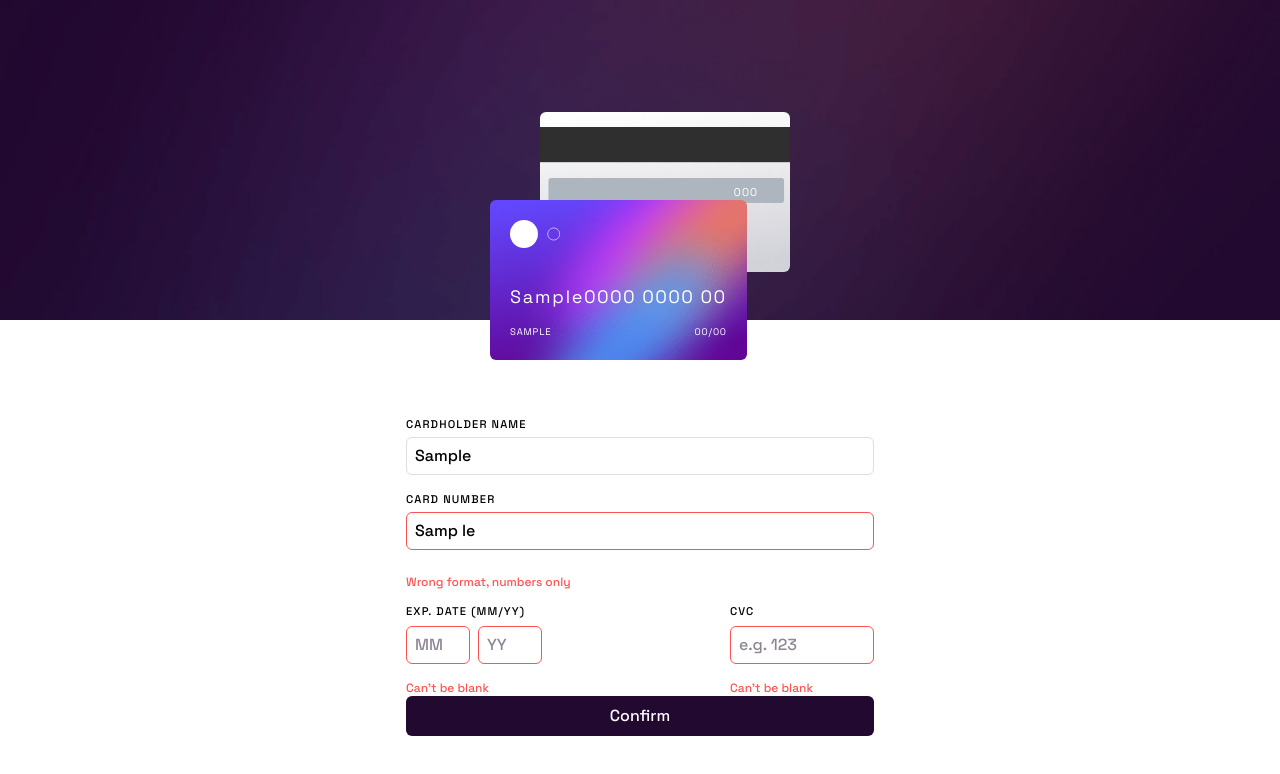
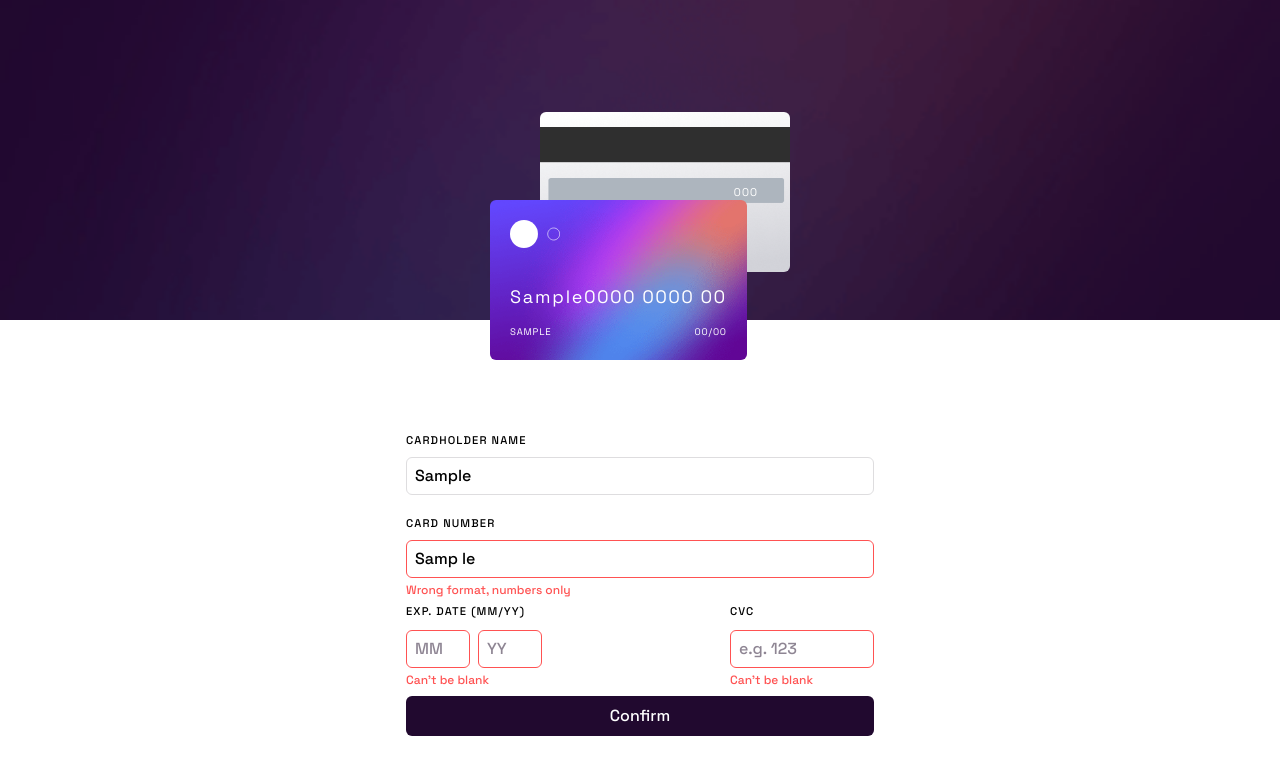
Before and after one commit to sara11211/interactive-card-details-form, a React (Vite) app: page / in a window 1280 px wide. Both pictures are taken after typing "Sample", "Sample", "Sample", "Sample", "Sample" into the empty fields and a click on the button "Confirm". Shown: the top 774 px of the page. Built offline with nearby package versions, Linux system fonts and the light colour scheme.

Commit message:
position fixed

```diff
--- a/src/App.jsx
+++ b/src/App.jsx
@@ -26,7 +26,7 @@ const App = () => {
           <CardBack cvc={cvc} />
         </div>
       </div>
-      <div className="py-24 max-w-[500px] px-4 mx-auto">
+      <div className="pt-24 max-w-[500px] px-4 mx-auto">
         <CardForm
           setCardholderName={setCardholderName}
           setCardNumber={setCardNumber}
--- a/src/components/CardForm.jsx
+++ b/src/components/CardForm.jsx
@@ -108,7 +108,7 @@ const CardForm = ({
             />
           </div>
           {(errors.expMonth || errors.expYear) && (
-            <span className="absolute left-0 -bottom-6 error">
+            <span className="absolute left-0 -bottom-4 error">
               {errors.expMonth?.message || errors.expYear?.message}
             </span>
           )}
@@ -132,11 +132,11 @@ const CardForm = ({
               errors.cvc ? "border-red" : ""
             }`}
           />
-          {errors.cvc && <span className="absolute left-0 error -bottom-6">{errors.cvc.message}</span>}
+          {errors.cvc && <span className="absolute left-0 error -bottom-4">{errors.cvc.message}</span>}
         </div>
       </div>
 
-      <button type="submit" className="py-2 mt-4 button">
+      <button type="submit" className="py-2 my-6 button">
         Confirm
       </button>
     </form>
--- a/src/index.css
+++ b/src/index.css
@@ -24,8 +24,12 @@
   }
 
   .input-field {
-    @apply block border border-light-grayish-violet px-2 py-1.5 rounded-md mt-1 mb-4
+    @apply block border border-light-grayish-violet px-2 py-1.5 rounded-md mt-2 mb-1
     ;
+  }
+
+  label {
+    @apply mt-4
   }
 
   .input-field:focus {
@@ -47,6 +51,6 @@
   }
 
   .error {
-    @apply text-red text-xs py-2
+    @apply text-red text-xs
   }
 }
```
